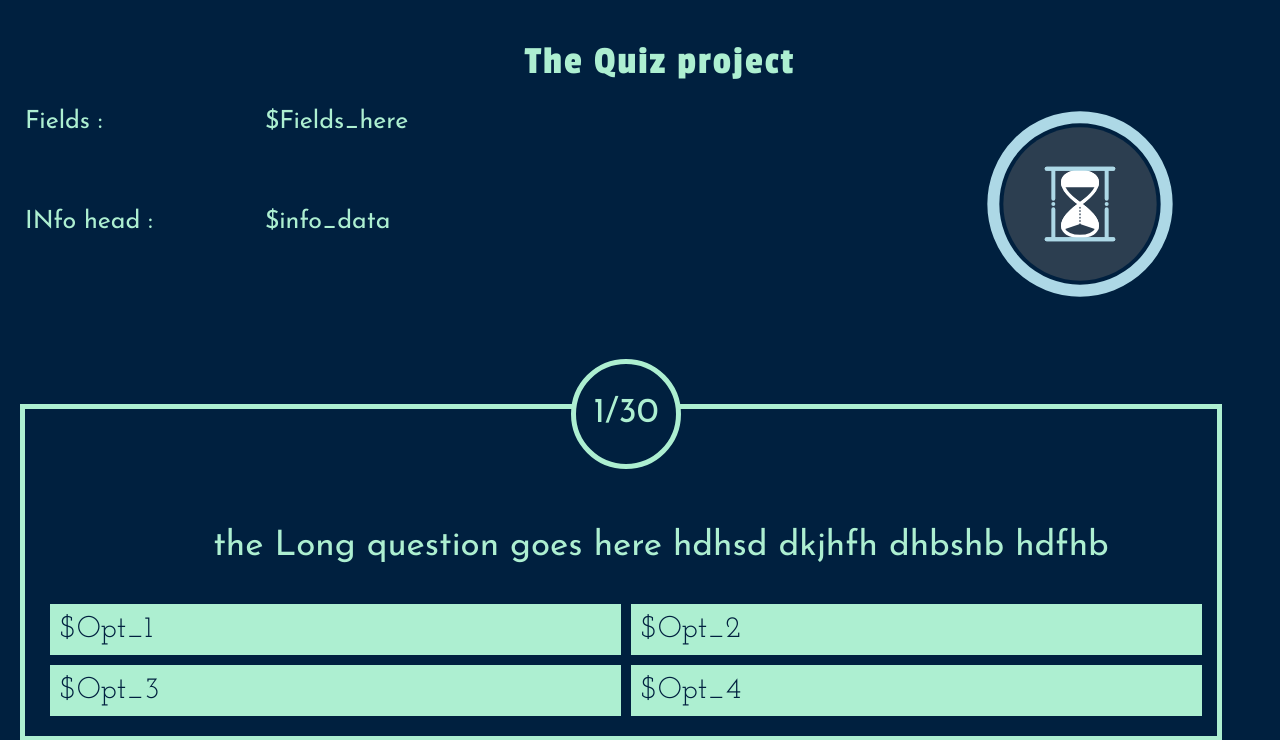
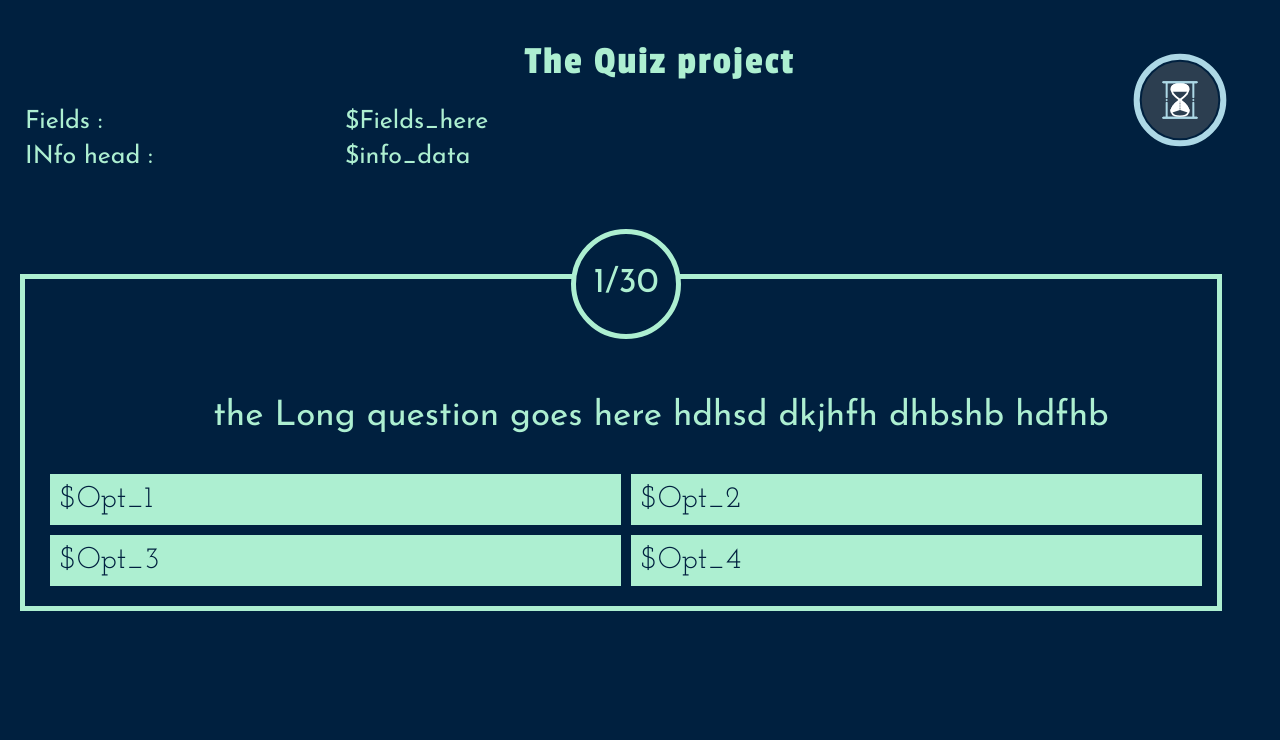
Before and after one commit to yubrajbhandari923/QuizProject, a PHP site: page /take_test_main.html in a window 1280 px wide. Shown: the top 740 px of the page. Run offline with PHP 8.4, Linux system fonts and the light colour scheme.

Commit message:
improved responsiveness

```diff
--- a/index.php
+++ b/index.php
@@ -25,8 +25,8 @@
             <section class="container">
                     <section class=hero>
                         <div class="texts">
-                            <h1 class="headtext">Guffadi : ChatApp</h1>
-                            <p class="paratext"> Chat with anyone. Fast, Free and Private</p>
+                            <h1 class="headtext">OmniQuizzer : The Quiz App</h1>
+                            <p class="paratext"> Learn, Take test and challenge friends to broaden your GK</p>
                         </div>
                         <div class="btn-container">
                             <button class="reg-btn">Create an Account</button>
--- a/my_account.php
+++ b/my_account.php
@@ -47,7 +47,9 @@ include 'handle/user_profile.php';
         </form>
         <form class="form" id="bigDP">
                 <div class="close-section fa fa-window-close"></div>
-    <img src="uploads/profile_pic/a.jpg">
+    <img src="">
+    <button class="butt blue-butt" name='upload_submit' type='submit'>Upload</button>
+    <button class="butt red-butt"  name='upload_submit' type='submit'>Cancel</button>
 </form>
             <div class="data-container">
                 <div class="Display-pic-contain">
@@ -57,7 +59,6 @@ include 'handle/user_profile.php';
                    <form method='POST' action='handle/addprofilepic' enctype='multipart/form-data'>
                    <input id="changeDP" placeholder="change" type='file' name='profile_pic' accept='image/*'/>
                    <div class="butt" id="changeDPbutt"> Change </div>
-                   <button class="butt" id="uploadDPbutt" name='upload_submit' type='submit'>Upload</button>
                 </form>
 
                 </div>
--- a/refrences/css/take_test_main-style.css
+++ b/refrences/css/take_test_main-style.css
@@ -66,8 +66,6 @@ h1{
 }
 .quiz-info-container{
     width: 100vw;
-    display: grid;
-    grid-template: auto / 3fr 1fr;
 }
 .quiz-info-container div:nth-child(1){
     display: grid;
@@ -75,10 +73,12 @@ h1{
 
 }
 .clock-cover{
-    float:left;
-    justify-self:start;
-    width: 200px;
-    height: 200px;
+    position: absolute;
+    top: 50px;
+    right: 50px;
+    width: 100px;
+    height: 100px;
+    float: right;
 }
 .quiz-info-container span{
     margin: 5px;
--- a/refrences/js/myaccount-script.js
+++ b/refrences/js/myaccount-script.js
@@ -10,11 +10,15 @@ document.addEventListener("DOMContentLoaded", function(){
         document.querySelector("#changeDP").click();
     }
     document.querySelector("#changeDP").onchange = function (){
-        document.querySelector("#uploadDPbutt").style.display = "block";
+        document.querySelector("#cover").style.display = "block";
+        console.log(document.querySelector("#changeDP").value);
+        document.querySelector("#bigDP img").setAttribute("src", document.querySelector("#changeDP").value);
+        document.querySelector("#bigDP").style.display = "block";
     }
 
     document.querySelector(".dp img").onclick = function() {
         document.querySelector("#cover").style.display = "block";
+        document.querySelector("#bigDP img").setAttribute("src", document.querySelector(".dp img").getAttribute("src"));
         document.querySelector("#bigDP").style.display = "block";
     }
 })
```
Also changed, not shown: refrences/css/index-style.css (+6 -1 lines), refrences/css/login-style.css (+13 -1 lines), refrences/css/myaccount-style.css (+16 -0 lines), uploads/profile_pic/5d25b22e7cd4f6.22681125.jpg (added).
